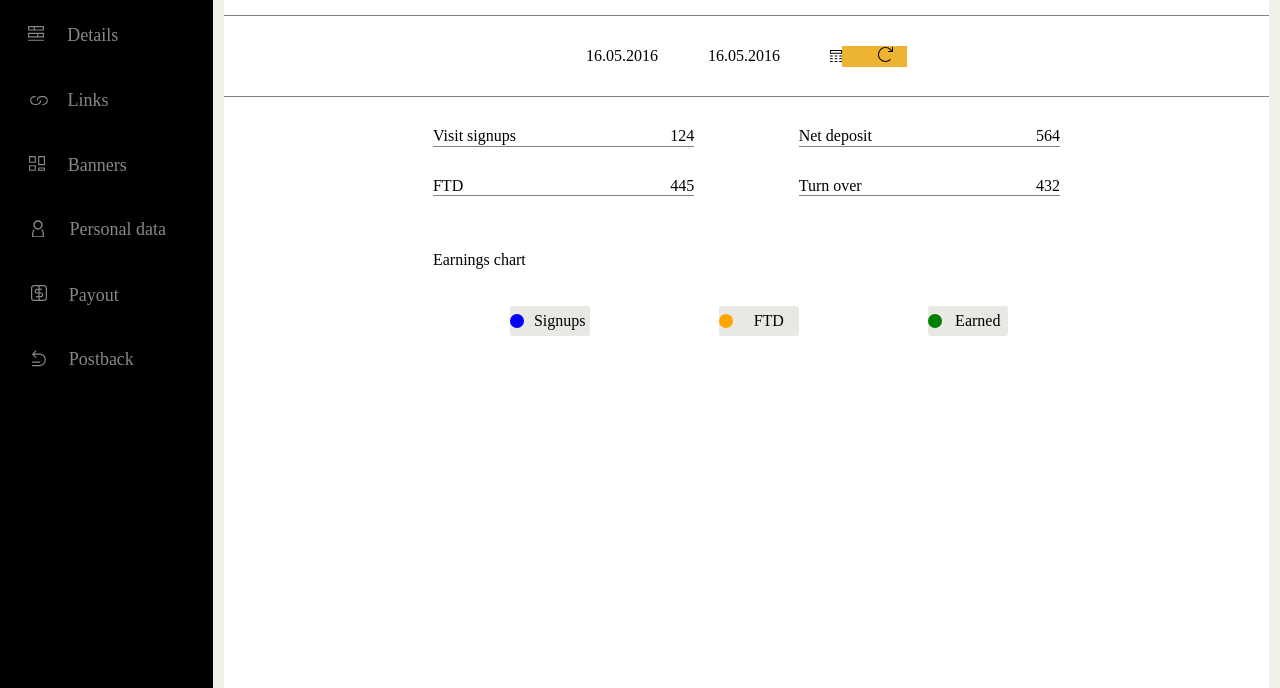
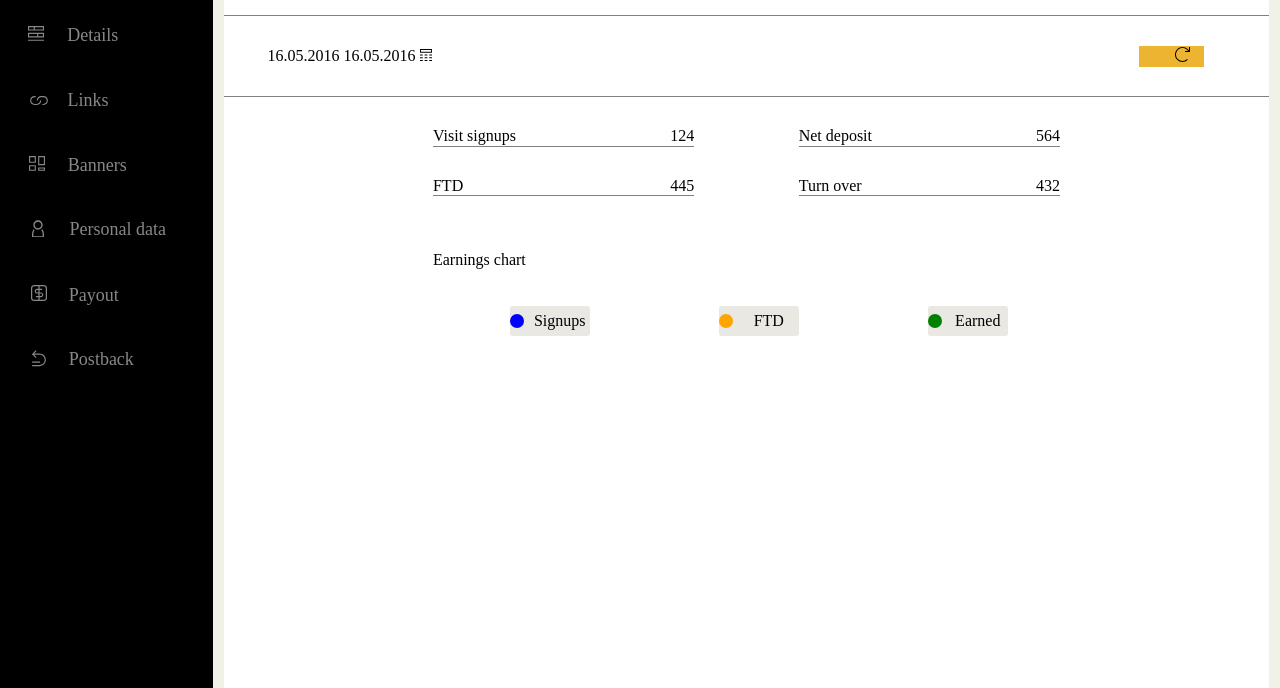
Before and after one commit to Kotwin98/Project_v1, a website: page index.html in a window 1280 px wide. Shown: the part 112-800 px from the top of the page. Drawn offline with Linux system fonts and the light colour scheme.

Commit message:
fix calendar

```diff
--- a/index.html
+++ b/index.html
@@ -4,6 +4,7 @@
         <meta charset="utf-8">
         <title>Solo project</title>
         <link href="https://maxcdn.bootstrapcdn.com/font-awesome/4.5.0/css/font-awesome.min.css" rel="stylesheet">
+        <link href="https://fonts.googleapis.com/css?family=Open+Sans|Satisfy" rel="stylesheet">
         <link rel="stylesheet" text="style/css" href="css/style.css">
     </head>
     <body>
@@ -164,16 +165,20 @@
                                     <h3>GENERAL STATISTIC</h3>
                                 </div>
                             </div>
-                            <div class="row">
-                                <div class="col-xl-12 date">
-                                    <span>16.05.2016</span>
-                                    <span class="date1">16.05.2016</span>
-                                    <img class="calendar" src="images/calendar.svg" alt="calendar">
-                                    <div class="refresh-button">
-                                        <img class="refresh" src="images/refresh.svg" alt="refresh">
+                                <div class="date-container">
+                                    <div class="row date">
+                                        <div class="col-xl-10 calendar-border">
+                                            <span>16.05.2016</span>
+                                            <span class="date2">16.05.2016</span>
+                                            <img class="calendar" src="images/calendar.svg" alt="calendar">
+                                        </div>
+                                        <div class="col-xl-1 refresh-button-container">
+                                            <div class="refresh-button">
+                                                <img class="refresh" src="images/refresh.svg" alt="refresh">
+                                            </div>
+                                        </div>
                                     </div>
                                 </div>
-                            </div>
                         </section>
                         <section>
                             <div class="row information">
```
